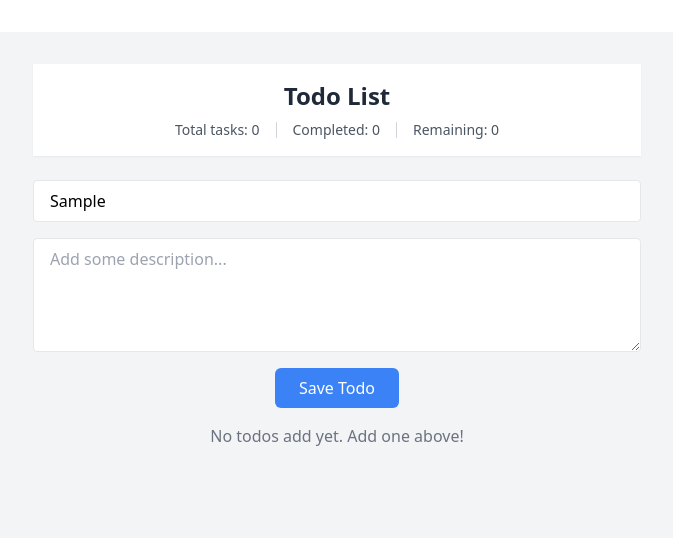
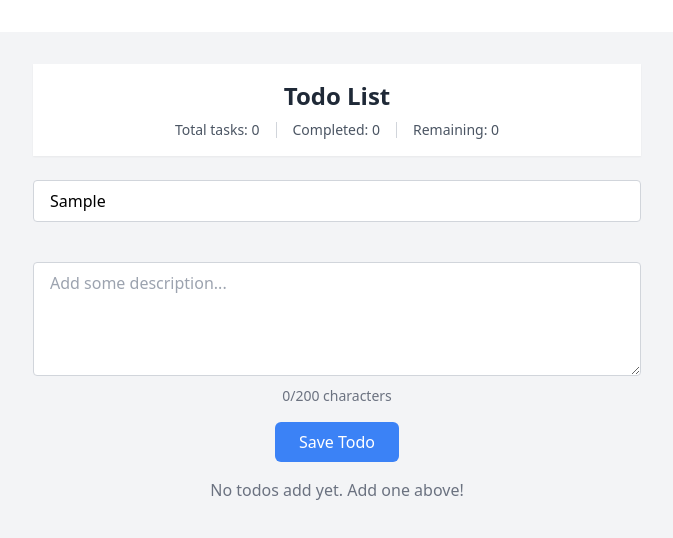
Before and after one commit to Khairul-Imran/react-practice, a React (Vite) app in the folder todolist-app/: page / in a window 1280 px wide. Both pictures are taken after typing "Sample" into the empty fields and a click on the button "+ Description". Shown: the top 538 px of the page, without its empty margins (303-976 px from the left). Built offline with nearby package versions, Linux system fonts and the light colour scheme.

Commit message:
Added form validation to Todoform.

```diff
--- a/todolist-app/src/components/TodoForm.tsx
+++ b/todolist-app/src/components/TodoForm.tsx
@@ -9,13 +9,78 @@ function TodoForm({ onAddTodo }: TodoFormProps) {
     const [text, setText] = useState("");
     const [description, setDescription] = useState("");
     const [isAddingDescription, setIsAddingDescription] = useState(false);
+    // State for validation errors
+    const [errors, setErrors] = useState({ text: "", description: "" });
 
-    // Form handling
-    function handleSubmit(e: FormEvent<HTMLFormElement>) {
+    // Validation logic for a single field
+    const validateField = (name: string, value: string) => {
+        switch (name) {
+            case "text":
+                if (!value.trim()) {
+                    // If field is empty
+                    return "Todo text is required.";
+                }
+                if (value.trim().length < 3) {
+                    // If text field has less than 3 characters
+                    return "Todo text must be at least 3 characters.";
+                }
+                if (value.trim().length > 50) {
+                    // If text field exceeds 50 characters
+                    return "Todo text cannot exceed 50 characters.";
+                }
+                return "";
+
+            case "description":
+                if (value.trim().length > 200) {
+                    // If description field exceeds 200 characters
+                    return "Todo description cannot exceed 200 characters.";
+                }
+                return "";
+
+            default:
+                return "";
+        }
+    };
+
+    // Handling form input changes with validation
+    // Note that since we call the setText() and setDescription() here, we can change the onChange value in our return statement
+    function handleInputChange(
+        e: React.ChangeEvent<HTMLInputElement | HTMLTextAreaElement>
+    ) {
+        const { name, value } = e.target;
+
+        // Update the values
+        if (name === "text") {
+            setText(value);
+        } else if (name === "description") {
+            setDescription(value);
+        }
+
+        // Validate and update errors
+        // Clarify what this means....
+        setErrors((prev) => ({
+            ...prev,
+            [name]: validateField(name, value),
+        }));
+    }
+
+    // Form submission handling, with validation added
+    function handleSubmit(e: React.FormEvent<HTMLFormElement>) {
+        // Is it necessary for us to put the "React." before FormEvent? We didn't have that earlier.
         e.preventDefault();
 
+        // Validate all fields before submission
+        const textError = validateField("text", text);
+        const descriptionError = validateField("description", description);
+
+        setErrors({
+            text: textError,
+            description: descriptionError,
+        });
+
+        // Only submit if no errors
         // Don't add empty todos
-        if (text.trim()) {
+        if (text.trim() && !textError && !descriptionError) {
             onAddTodo(text.trim(), description.trim());
             setText(""); // Clears the input after adding todo
             setDescription("");
@@ -28,14 +93,28 @@ function TodoForm({ onAddTodo }: TodoFormProps) {
             onSubmit={handleSubmit}
             className="flex flex-col items-center gap-4"
         >
-            <div className="w-1/2 relative"> {/* Container for input and add description button */}
+            <div className="w-1/2 relative mb-6">
+                {/* Container for input and add description button */}
                 <input
                     type="text"
+                    name="text" // New for validation
                     value={text}
-                    onChange={(e) => setText(e.target.value)}
+                    // onChange={(e) => setText(e.target.value)}
+                    onChange={handleInputChange}
                     placeholder="Add a new todo.."
-                    className="w-full px-4 py-2 border rounded focus:outline-none focus:ring-2 focus:ring-blue-500"
+                    // className="w-full px-4 py-2 border rounded focus:outline-none focus:ring-2 focus:ring-blue-500"
+                    className={`w-full px-4 py-2 border rounded focus:outline-none focus:ring-2
+                        ${
+                            errors.text
+                                ? "border-red-500 focus:ring-red-500"
+                                : "border-gray-300 focus:ring-blue-500"
+                        }`}
                 />
+                {errors.text && (
+                    <p className="absolute -bottom-6 left-0 text-sm text-red-500">
+                        {errors.text}
+                    </p>
+                )}
                 {!isAddingDescription && (
                     <button
                         type="button" // Important: Add this to prevent form submission
@@ -51,13 +130,32 @@ function TodoForm({ onAddTodo }: TodoFormProps) {
             </div>
 
             {isAddingDescription && (
-                <textarea
-                    value={description}
-                    onChange={(e) => setDescription(e.target.value)}
-                    placeholder="Add some description..."
-                    className="w-1/2 px-4 py-2 border rounded focus:outline-none focus:ring-2 focus:ring-blue-500"
-                    rows={4}
-                />
+                <div className="w-1/2">
+                    <textarea
+                        name="description" // New for validation
+                        value={description}
+                        // onChange={(e) => setDescription(e.target.value)}
+                        onChange={handleInputChange}
+                        placeholder="Add some description..."
+                        rows={4}
+                        // className="w-1/2 px-4 py-2 border rounded focus:outline-none focus:ring-2 focus:ring-blue-500"
+                        className={`w-full px-4 py-2 border rounded focus:outline-none focus:ring-2
+                            ${
+                                errors.description
+                                    ? "border-red-500 focus:ring-red-500"
+                                    : "border-gray-300 focus:ring-blue-500"
+                            }`}
+                    />
+
+                    {errors.description && (
+                        <p className="mt-1 text-sm text-red-500">
+                            {errors.description}
+                        </p>
+                    )}
+                    <p className="mt-1 text-sm text-gray-500">
+                        {description.length}/200 characters
+                    </p>
+                </div>
             )}
 
             <button
```
